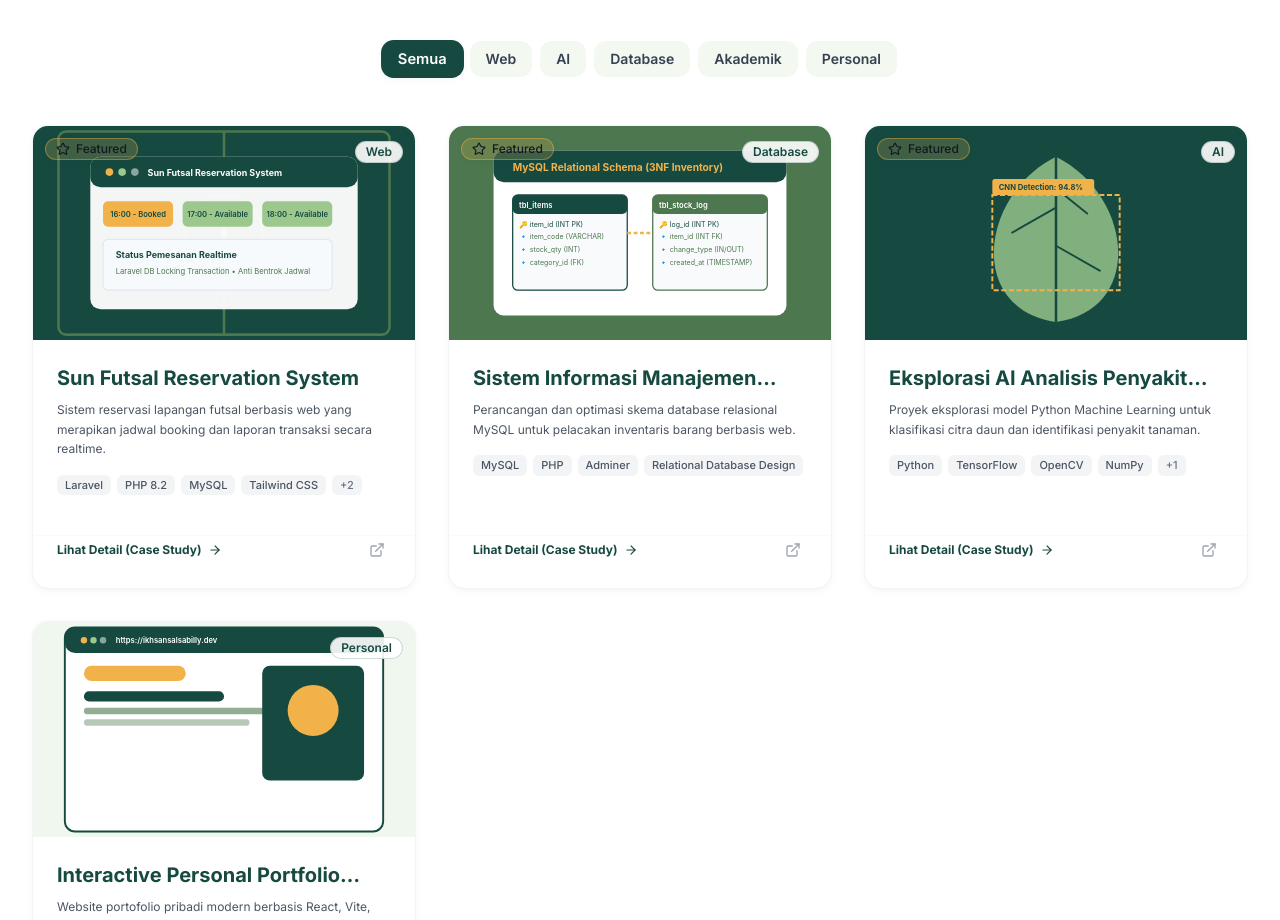
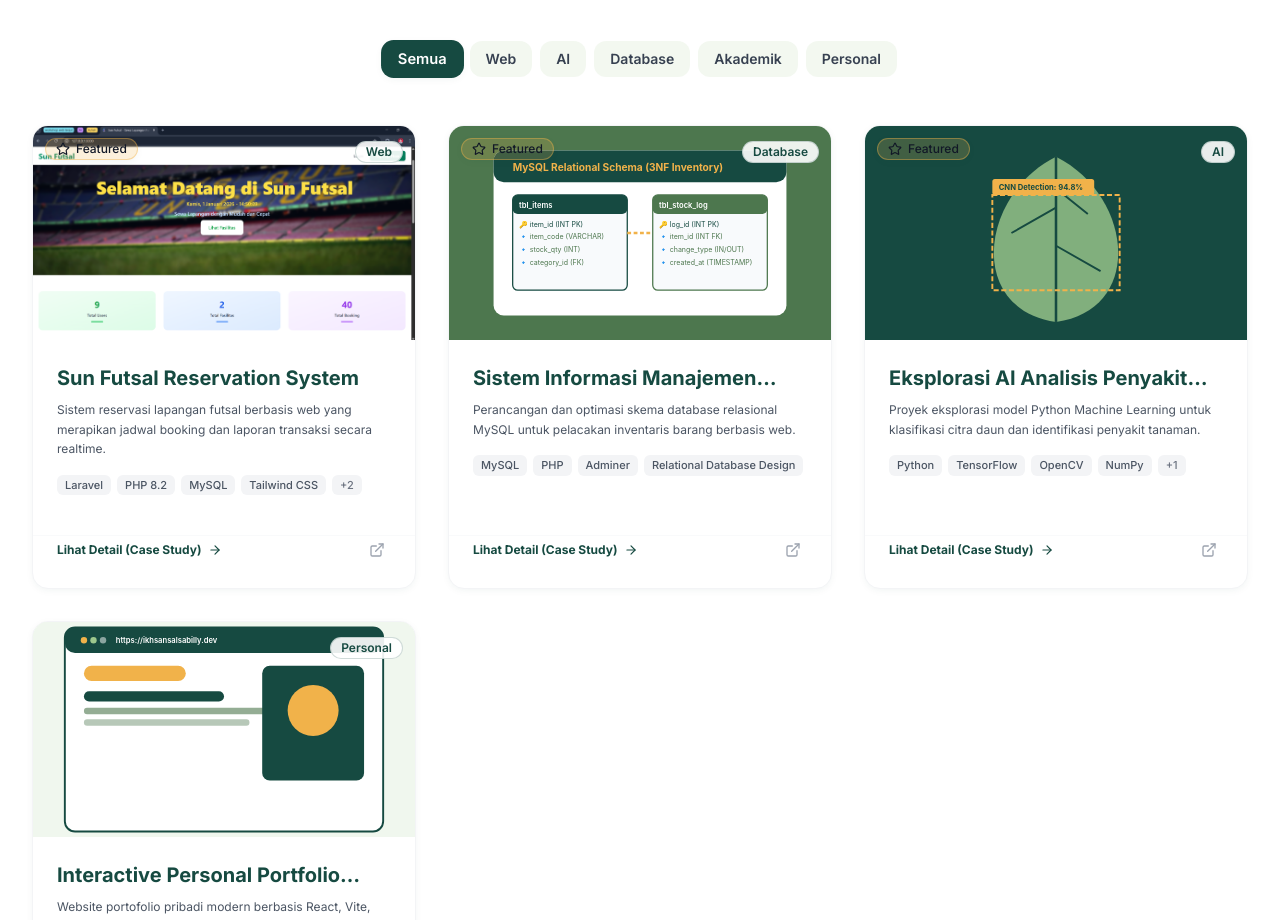
Before and after one commit to isanbly06/portofolio, a React (Vite) app: page / in a window 1280 px wide. Shown: the part 2900-3820 px from the top of the page. Built offline with nearby package versions, Linux system fonts and the light colour scheme.

Commit message:
push tambah project sun futsal

```diff
--- a/src/data/projects.js
+++ b/src/data/projects.js
@@ -41,7 +41,7 @@ export const projectsData = [
     category: "Web",
     secondaryCategories: ["Database", "Akademik"],
     featured: true,
-    thumbnail: "/images/projects/sun-futsal.svg",
+    thumbnail: "/images/projects/sun_futsal.png",
     shortDescription: "Sistem reservasi lapangan futsal berbasis web yang merapikan jadwal booking dan laporan transaksi secara realtime.",
     overview: "Sun Futsal Reservation System merupakan solusi platform aplikasi web yang dirancang khusus untuk memodernisasi proses penyewaan lapangan futsal. Aplikasi ini membantu pemilik tempat futsal mengelola jadwal pemesanan secara transparan dan mencegah terjadinya double-booking.",
     problem: "Pemesanan lapangan futsal yang dilakukan secara manual melalui pesan instan sering menyebabkan bentrok jadwal antar penyewa, kesulitan pencatatan uang muka (DP), dan kerumitan rekapitulasi pendapatan bulanan.",
```
Also changed, not shown: public/images/projects/sun-futsal.svg (deleted), public/images/projects/sun_futsal.png (added).
